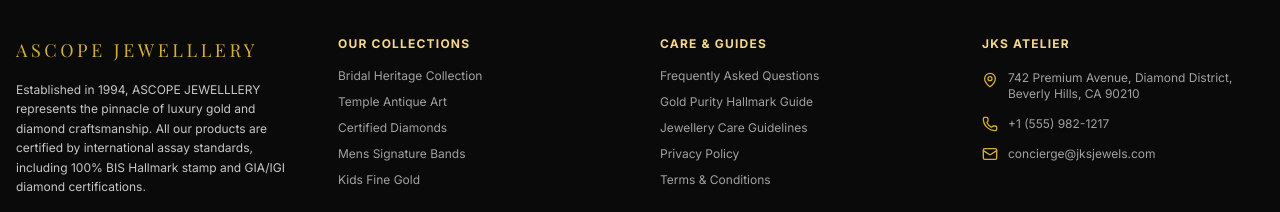
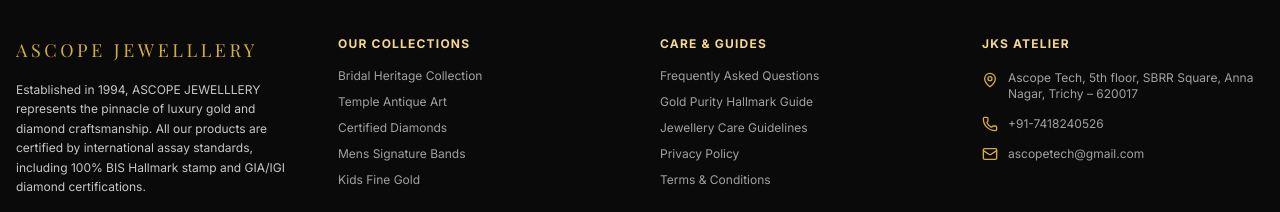
Before and after one commit to mythilijaikumar2-crypto/goldwebsite, a React (Vite) app: page /refund-policy in a window 1280 px wide. Shown: the part 539-751 px from the top of the page. Built offline with nearby package versions, Linux system fonts and the light colour scheme; a web font is replaced by a local one.

Commit message:
Initial project commit

```diff
--- a/src/components/layout/Footer.tsx
+++ b/src/components/layout/Footer.tsx
@@ -61,17 +61,18 @@
 
           <div className="flex items-start gap-2.5">
             <MapPin className="w-4 h-4 text-gold-primary shrink-0 mt-0.5" />
-            <span>742 Premium Avenue, Diamond District, Beverly Hills, CA 90210</span>
+            <span>Ascope Tech, 5th floor, SBRR Square,
+Anna Nagar, Trichy – 620017</span>
           </div>
 
           <div className="flex items-center gap-2.5">
             <Phone className="w-4 h-4 text-gold-primary shrink-0" />
-            <a href="tel:+15559821217" className="hover:text-gold-primary transition">+1 (555) 982-1217</a>
+            <a href="tel:+91-7418240526" className="hover:text-gold-primary transition">+91-7418240526</a>
           </div>
 
           <div className="flex items-center gap-2.5">
             <Mail className="w-4 h-4 text-gold-primary shrink-0" />
-            <a href="mailto:concierge@jksjewels.com" className="hover:text-gold-primary transition">concierge@jksjewels.com</a>
+            <a href="mailto:ascopetech@gmail.com" className="hover:text-gold-primary transition">ascopetech@gmail.com</a>
           </div>
         </div>
 
--- a/src/pages/EditorialPages.tsx
+++ b/src/pages/EditorialPages.tsx
@@ -322,7 +322,7 @@
             </p>
             <div className="flex items-center gap-2">
               <Phone className="w-4 h-4 text-gold-primary" />
-              <span>+1 (555) 982-1217</span>
+              <span>+91-7418240526</span>
             </div>
             <div className="flex items-center gap-2">
               <Clock className="w-4 h-4 text-gold-primary" />
```
